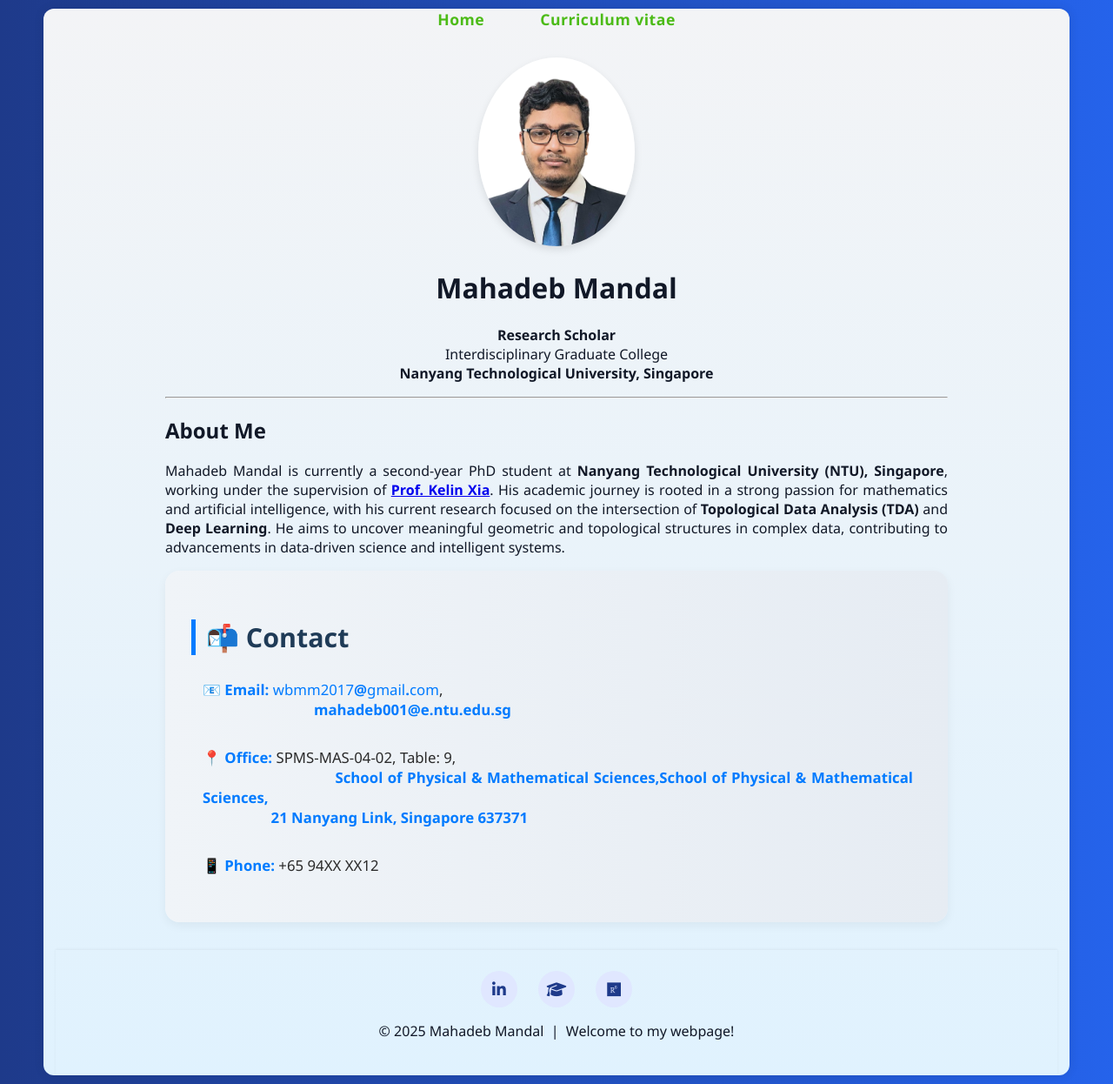
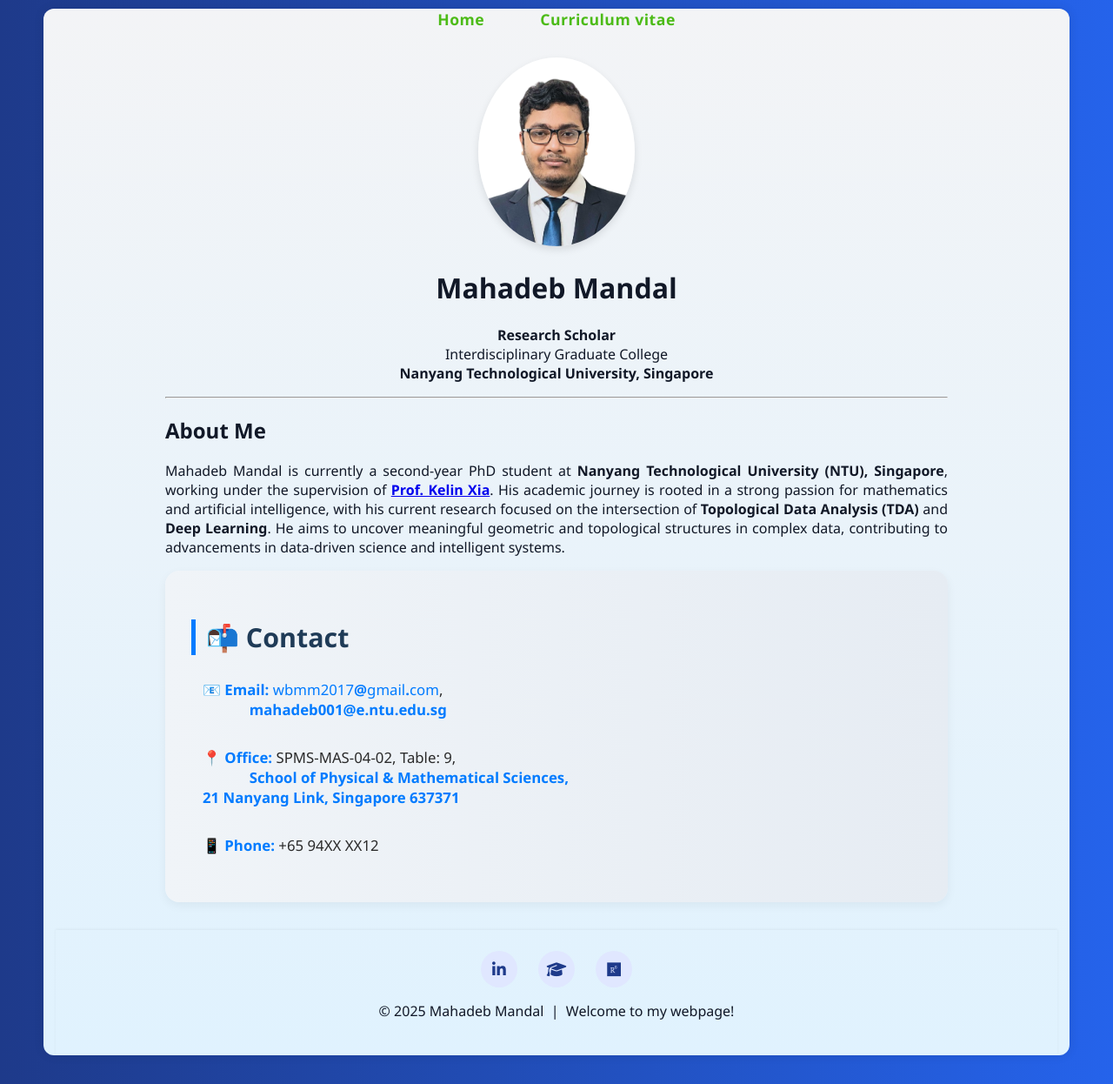
Before and after one commit to mahadeb-ai/mahadeb-ai.github.io, a Jekyll site: the page built from index.md, in a window 1280 px wide. Shown: the whole page at 87% size. Built offline with Jekyll 4.4.1, drawn with Linux system fonts in a browser that asks for light colours.

Commit message:
Update index.md

```diff
--- a/index.md
+++ b/index.md
@@ -25,16 +25,16 @@
   <ul class="contact-info">
     <li>
       <span>📧 Email:</span>
-      <a>wbmm2017<strong>@</strong>gmail<strong>.</strong>com</a>,<br>
+      <a href="mailto:wbmm2017@gmail.com">wbmm2017<strong>@</strong>gmail<strong>.</strong>com</a>,<br>
       <span style="margin-left: 3.2em;">
-        &nbsp;&nbsp;&nbsp;&nbsp;&nbsp;&nbsp;&nbsp;&nbsp;&nbsp;&nbsp;&nbsp;&nbsp;&nbsp;&nbsp;&nbsp;&nbsp;&nbsp;<a>mahadeb001<strong>@</strong>e<strong>.</strong>ntu<strong>.</strong>edu<strong>.</strong>sg</a>
+        <a href="mailto:mahadeb001@e.ntu.edu.sg">mahadeb001<strong>@</strong>e<strong>.</strong>ntu<strong>.</strong>edu<strong>.</strong>sg</a>
       </span>
     </li>
     <li>
       <span>📍 Office:</span> SPMS-MAS-04-02, Table: 9,<br>
       <span style="margin-left: 3.2em;">
-        &nbsp;&nbsp;&nbsp;&nbsp;&nbsp;&nbsp;&nbsp;&nbsp;&nbsp;&nbsp;&nbsp;&nbsp;&nbsp;&nbsp;&nbsp;&nbsp;&nbsp;&nbsp;School of Physical & Mathematical Sciences,School of Physical & Mathematical Sciences,<br>
-        &nbsp;&nbsp;&nbsp;&nbsp;&nbsp;&nbsp;&nbsp;&nbsp;&nbsp;&nbsp;&nbsp;&nbsp;&nbsp;&nbsp;&nbsp;&nbsp;&nbsp;&nbsp;21 Nanyang Link, Singapore 637371
+        School of Physical & Mathematical Sciences,<br>
+        21 Nanyang Link, Singapore 637371
       </span>
     </li>
     <li>
```
